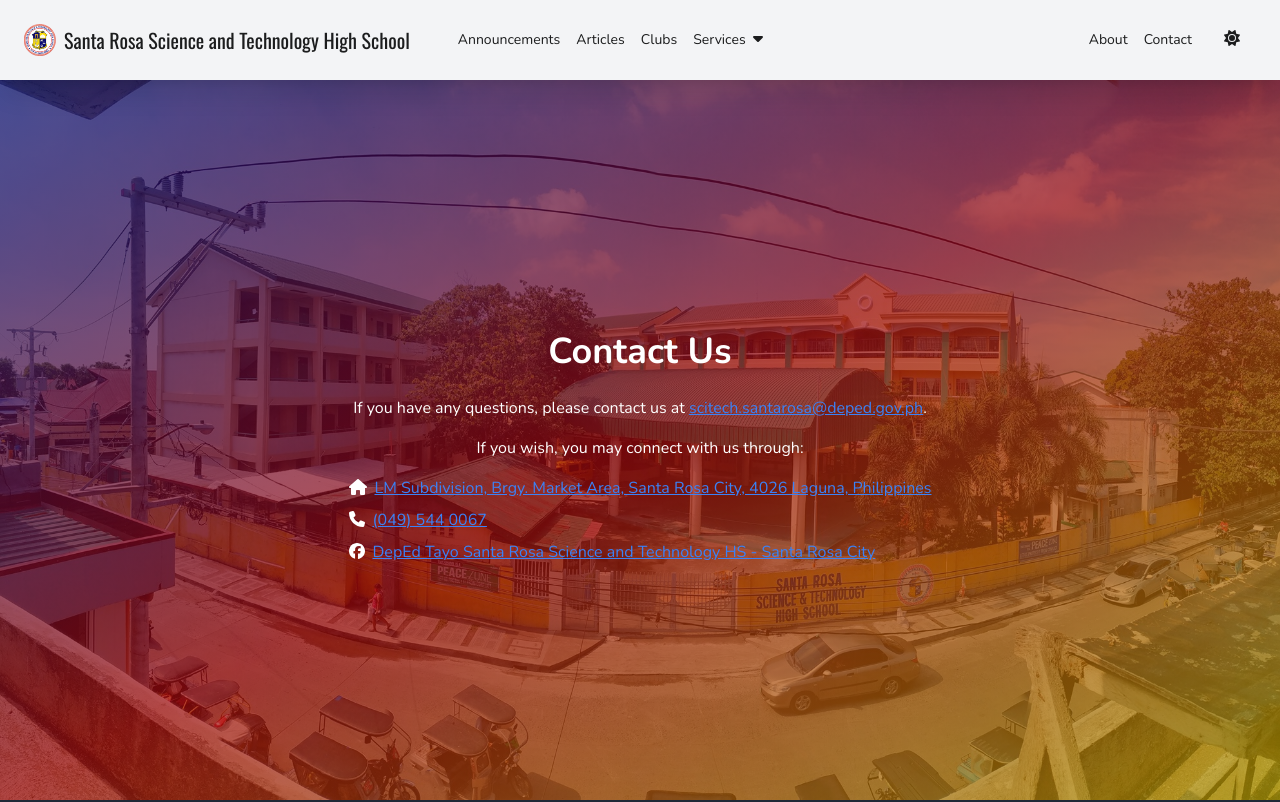
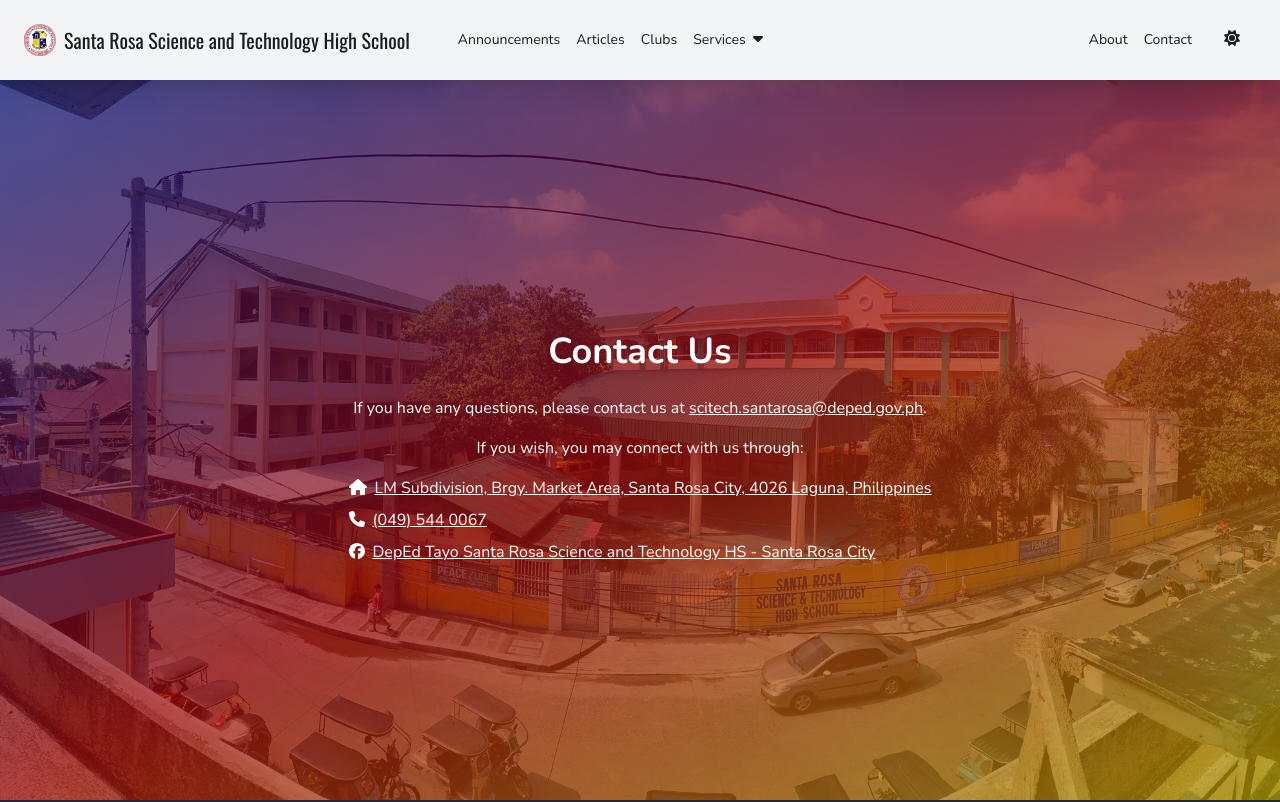
Before and after one commit to starsci/website, a Next.js app: page /contact in a window 1280 px wide. Shown: the top 802 px of the page. Built offline with nearby package versions, Linux system fonts and the light colour scheme.

Commit message:
change link color to white

```diff
--- a/pages/globals.css
+++ b/pages/globals.css
@@ -124,5 +124,5 @@ table > tbody > tr > td {
 }
 
 .normal-link {
-    @apply text-blue-500 underline;
+    @apply text-white underline;
 }
```
